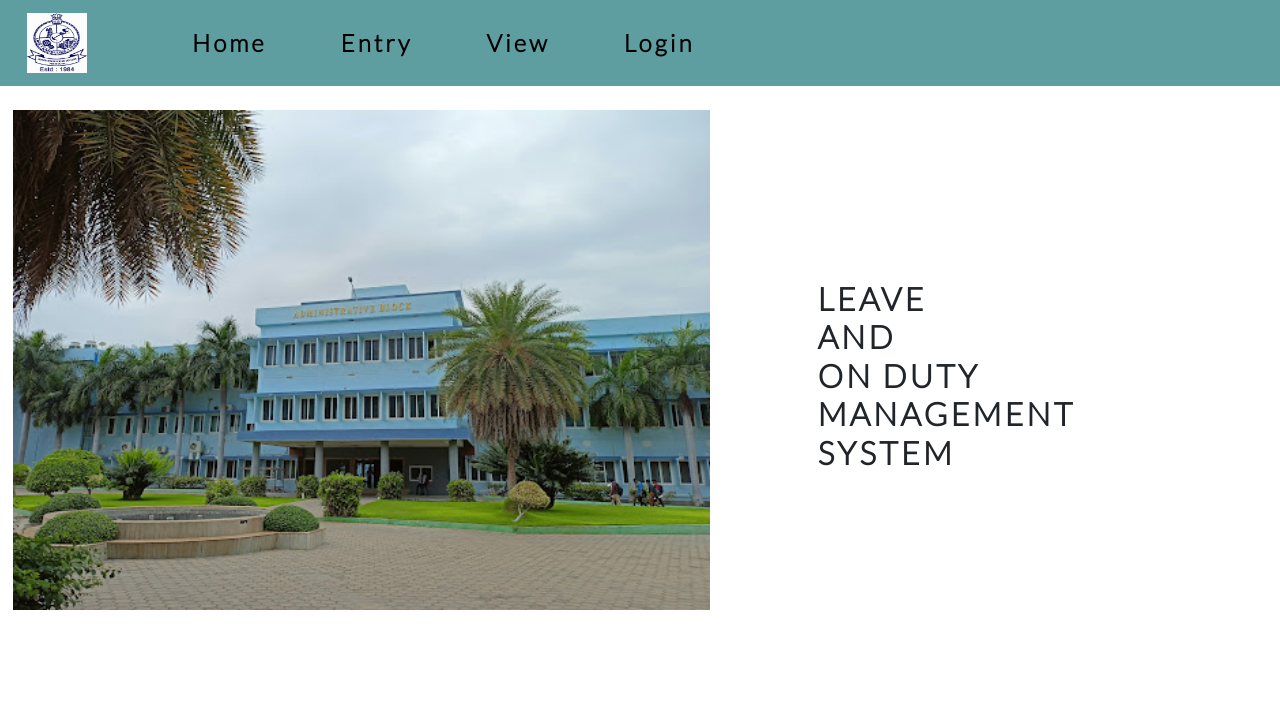
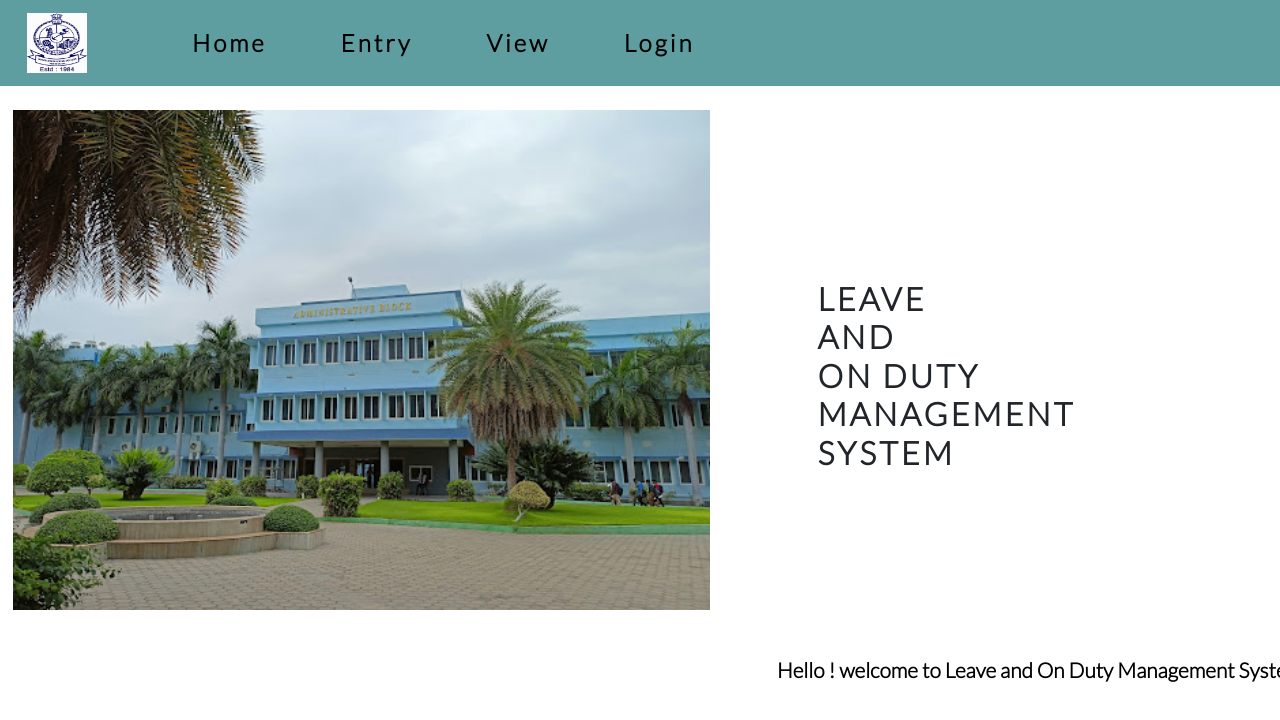
Before and after one commit to BHARATH2503/Leave-and-OD-Management, a React (Create React App) app in the folder client/: page / in a window 1280 px wide. Shown: the top 720 px of the page. Built offline with nearby package versions, Linux system fonts and the light colour scheme; no server answers; a web font is replaced by a local one.

Commit message:
marquee tag in home

```diff
--- a/client/src/component/Home.js
+++ b/client/src/component/Home.js
@@ -1,11 +1,13 @@
 import React from "react";
 import logo2 from "../images/logo-2.jpg";
 import "../css/Home.css";
+
+
 function Home() {
     return (
-        <div style={{marginLeft:"1%"}}>
+        <div style={{ marginLeft: "1%" }}>
             <br></br>
-            <img src={logo2} alt="photokec" width="55%" height="500em"/>
+            <img src={logo2} alt="photokec" width="55%" height="500em" />
             <div className="centered cont">
                 <pre>
                     <h2>
@@ -20,7 +22,11 @@ function Home() {
             <br></br>
             <br></br>
             <br></br>
-            <marquee><h3 style={{fontWeight:"600",fontSize:"130%"}}>Hello ! welcome to Leave and On Duty Management System . If you want to see Leave and OD Details click on View . To enter Leave and OD details click on Entry . It is only applicable for Faculty .</h3></marquee>
+
+            <div class="marquee">
+            <h3>Hello ! welcome to Leave and On Duty Management System . If you want to see Leave and OD Details click on View . To enter Leave and OD details click on Entry . It is only applicable for Faculty .</h3>
+            </div>
+
         </div>
 
     )
--- a/client/src/css/Home.css
+++ b/client/src/css/Home.css
@@ -19,3 +19,22 @@ h2{
     color:cadetblue;
     text-decoration-color:gray;
 }
+.marquee {
+    width: auto;
+	line-height:auto;
+    white-space: nowrap;
+    color: black;
+    overflow: hidden;
+    box-sizing: border-box;
+
+}
+.marquee h3 {
+    display: inline-block;
+    animation: marquee 20s linear infinite;
+    font-size: 130%;
+    font-weight: 600;
+}
+@keyframes marquee {
+    0%   { transform: translate(100%,0); }
+    100% { transform: translate(-100%, 0); }
+}
```
Lines whose indentation alone changed are shown as unchanged.
